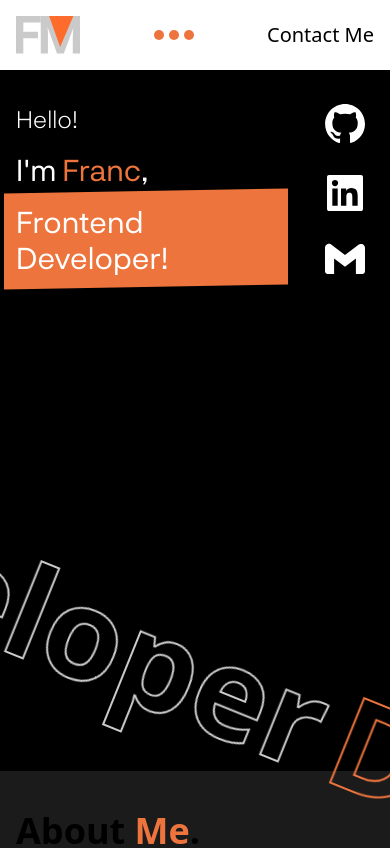
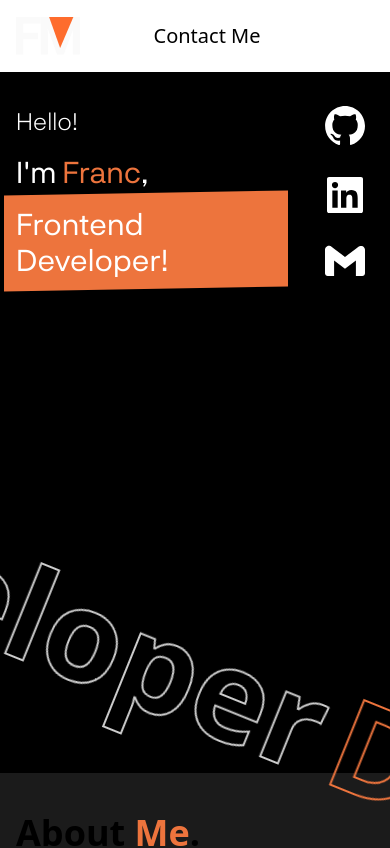
Before and after one commit to DrHeinz11/portfolio-ts, a React (Vite) app: page / in a window 390 px wide. Shown: the top 848 px of the page. Built offline with nearby package versions, Linux system fonts and the light colour scheme.

Commit message:
[feature] Add new hamburgues icon and Fix route index

```diff
--- a/src/components/Navbar/Hamburger/HamburguerClose.tsx
+++ b/src/components/Navbar/Hamburger/HamburguerClose.tsx
@@ -1,16 +1,11 @@
 import { FC } from 'react';
 const HamburgerClose: FC = (props) => (
-  <svg
-    className="absolute right-4 top-4"
-    data-name="Componente 2 \u2013 1"
-    xmlns="http://www.w3.org/2000/svg"
-    width={48}
-    height={38.184}
-    {...props}
-  >
-    <path fill="#ed743d" d="M4.908 33.941 38.849 0l4.243 4.243L9.15 38.183z" />
-    <path fill="#ed743d" d="m9.151 0 33.941 33.941-4.243 4.243L4.91 4.243z" />
+
+  <svg className="absolute right-6 top-6" {...props} width="26" height="28" viewBox="0 0 26 28" fill="none" xmlns="http://www.w3.org/2000/svg">
+    <path d="M1 25.6482L25 1.64824" stroke="#F2F2F2" stroke-width="2" stroke-linecap="round" stroke-linejoin="round" />
+    <path d="M1 2.31371L25 26.3137" stroke="#F2F2F2" stroke-width="2" stroke-linecap="round" stroke-linejoin="round" />
   </svg>
+
 );
 
 export default HamburgerClose;
--- a/src/components/Navbar/Hamburger/HamburguesOpen.tsx
+++ b/src/components/Navbar/Hamburger/HamburguesOpen.tsx
@@ -1,10 +1,11 @@
 import { FC } from 'react';
 const HamburgerOpen: FC = (props) => (
-  <svg width="40" height="10" viewBox="0 0 40 10" fill="none" xmlns="http://www.w3.org/2000/svg">
-    <circle cx="5" cy="5" r="5" fill="#ED743D" />
-    <circle cx="20" cy="5" r="5" fill="#ED743D" />
-    <circle cx="35" cy="5" r="5" fill="#ED743D" />
-  </svg>
+  <button type="button" className="inline-flex p-2 text-white transition-all duration-200 rounded-md lg:hidden focus:bg-gray-700 hover:bg-gray-900">
+
+    <svg className="block w-6 h-6" xmlns="http://www.w3.org/2000/svg" fill="none" viewBox="0 0 24 24" stroke="currentColor">
+      <path stroke-linecap="round" stroke-linejoin="round" stroke-width="2" d="M4 6h16M4 12h16m-7 6h7" />
+    </svg>
+  </button>
 
 );
 
--- a/src/components/Navbar/Navbar.tsx
+++ b/src/components/Navbar/Navbar.tsx
@@ -8,8 +8,10 @@ import { Logo } from '../icon';
 const Navbar: FC = () => {
   return (
     <nav className="flex flex-row gap-10 justify-between items-center p-4 md:p-0 md:py-6 md:px-8 border-b-2 border-black">
-      <Link href="/">
-        <Logo className={'w-16 md:w-20'} />
+      <Link href={"/"}>
+        <div className="">
+          <Logo className={'w-16 md:w-20'} />
+        </div>
       </Link>
       <div>
         <nav
@@ -20,12 +22,11 @@ const Navbar: FC = () => {
             <NavLinks props={element} key={element.id} />
           ))}
         </nav>
-
-        <div className="md:hidden">
-          <Hamburger />
-        </div>
+        <NavLinks props={{ navText: "Contact Me", navRoute: "/contact" }} />
       </div>
-      <NavLinks props={{ navText: "Contact Me", navRoute: "/contact" }} />
+      <div className="md:hidden">
+        <Hamburger />
+      </div>
     </nav>
   );
 };
--- a/src/components/icon/Logo.tsx
+++ b/src/components/icon/Logo.tsx
@@ -5,8 +5,8 @@ type Props = { className?: string }
 const Logo: FC<Props> = ({ className }) => {
     return (
         <svg className={className} viewBox="0 0 29 17" fill="none" xmlns="http://www.w3.org/2000/svg">
-            <path d="M11.2146 2.975V0H0V17H3.32026V10.0819H9.93755V7.17778H3.32026V2.975H11.2146Z" fill="#cacaca" />
-            <path d="M20.2002 13.2931L15.3707 0H11.2146V17H14.4652V10.7194C14.5116 8.94861 14.4884 6.70556 14.2794 4.93472L18.5981 17H21.6629L25.9584 5.38333C25.7958 6.91806 25.7262 8.97222 25.7262 10.7194V17H29V0H25.0296L20.2002 13.2931Z" fill="#cacaca" />
+            <path d="M11.2146 2.975V0H0V17H3.32026V10.0819H9.93755V7.17778H3.32026V2.975H11.2146Z" fill="#fafafa" />
+            <path d="M20.2002 13.2931L15.3707 0H11.2146V17H14.4652V10.7194C14.5116 8.94861 14.4884 6.70556 14.2794 4.93472L18.5981 17H21.6629L25.9584 5.38333C25.7958 6.91806 25.7262 8.97222 25.7262 10.7194V17H29V0H25.0296L20.2002 13.2931Z" fill="#fafafa" />
             <path d="M20 14L15 -7.97623e-09L26 0L20 14Z" fill="#FE6C2D" />
         </svg>
 
--- a/src/pages/Home/Components/ReleaseProjects/ReleaseCard.tsx
+++ b/src/pages/Home/Components/ReleaseProjects/ReleaseCard.tsx
@@ -8,7 +8,7 @@ interface WithKeyProps {
 
 const ReleaseCard: FC<ReleaseCardData & WithKeyProps> = ({ title, paragraph, route, links, imgUrl, imgAlt }) => {
     return (
-        <article className="flex flex-col gap-4 items-center border-white border-4 px-2 py-4 min-h-[400px] md:min-h-[460px] justify-between ">
+        <article className="flex flex-col gap-4 items-center border-white border-2 px-2 py-4 min-h-[400px] md:min-h-[460px] justify-between ">
             <Link href={`/${route}`}>
                 <figure className="flex flex-col gap-4 items-center max-w-sm cursor-pointer">
                     <h2 className="font-semibold text-2xl">{`< ${title} />`}</h2>
```
